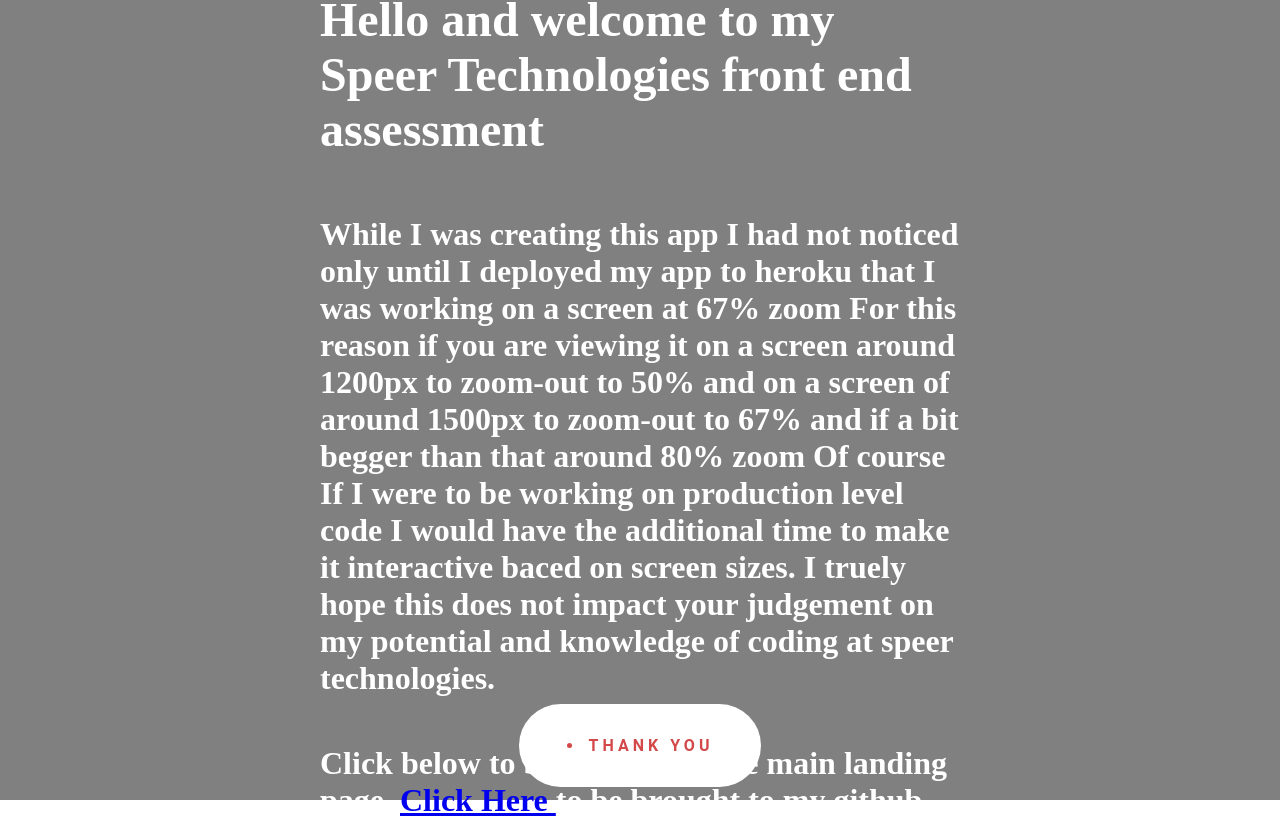
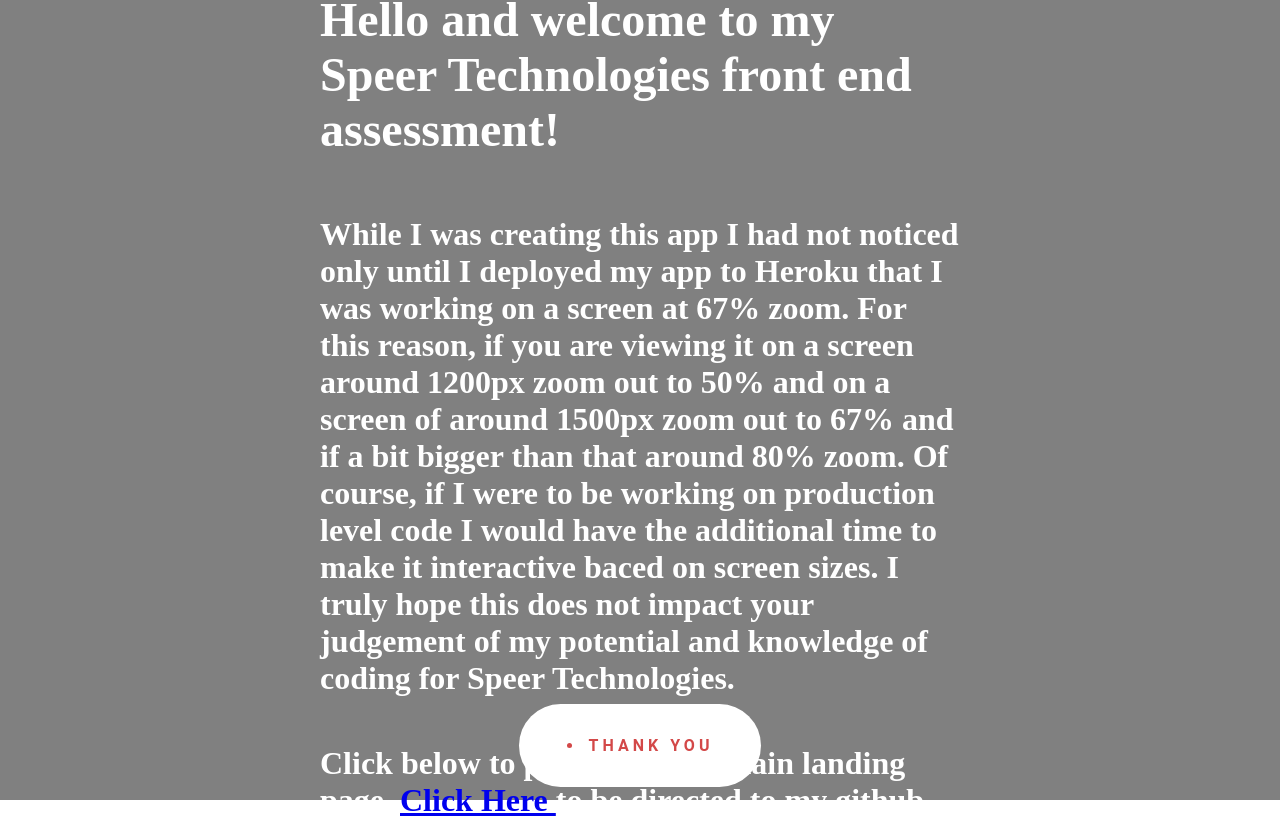
Before and after one commit to roshan0926/speer-assessment, a React (Create React App) app: page / in a window 1280 px wide. Built offline with nearby package versions, Linux system fonts and the light colour scheme.

Commit message:
fix minor campialisation err and word choices

```diff
--- a/src/components/GetExpCon/GetExpCon.jsx
+++ b/src/components/GetExpCon/GetExpCon.jsx
@@ -16,8 +16,8 @@
           <span></span>
           <ul id="menu-getExpCon">
             <a href="/hero-section"><li>What is it</li></a>
-            <a href="/hero-section#perks"><li>perks</li></a>
-            <a href="/pricing"><li>pricing</li></a>
+            <a href="/hero-section#perks"><li>Perks</li></a>
+            <a href="/pricing"><li>Pricing</li></a>
           </ul>
         </div>
       </nav>
--- a/src/components/HeroSection/HeroSection.jsx
+++ b/src/components/HeroSection/HeroSection.jsx
@@ -60,8 +60,8 @@
           <span></span>
           <ul id="menu">
             <a href="/hero-section"><li>What is it</li></a>
-            <a href="/hero-section#perks"><li>perks</li></a>
-            <a href="/pricing"><li>pricing</li></a>
+            <a href="/hero-section#perks"><li>Perks</li></a>
+            <a href="/pricing"><li>Pricing</li></a>
           </ul>
         </div>
       </nav>
--- a/src/components/Home/Home.jsx
+++ b/src/components/Home/Home.jsx
@@ -4,13 +4,13 @@
 export default function Home() {
   return (
     <div className="full-home-page">
-      <h1 className="first-h1">Hello and welcome to my Speer Technologies front end assessment</h1>
-      <h2 className="home-page-body">While I was creating this app I had not noticed only until I deployed my app to heroku that I was working on a screen at 67% zoom
-        For this reason if you are viewing it on a screen around 1200px to zoom-out to 50% and on a screen of around 1500px to zoom-out to 67% and if a bit begger than that around 80% zoom
-        Of course If I were to be working on production level code I would have the additional time to make it interactive baced on screen sizes.
-        I truely hope this does not impact your judgement on my potential and knowledge of coding at speer technologies.
+      <h1 className="first-h1">Hello and welcome to my Speer Technologies front end assessment!</h1>
+      <h2 className="home-page-body">While I was creating this app I had not noticed only until I deployed my app to Heroku that I was working on a screen at 67% zoom.
+        For this reason, if you are viewing it on a screen around 1200px zoom out to 50% and on a screen of around 1500px zoom out to 67% and if a bit bigger than that around 80% zoom.
+        Of course, if I were to be working on production level code I would have the additional time to make it interactive baced on screen sizes.
+        I truly hope this does not impact your judgement of my potential and knowledge of coding for Speer Technologies.
       </h2>
-      <h1 className="second-h1">Click below to be brought to the main landing page. <a href="https://github.com/roshan0926/speer-assessment" target="_blank">Click Here </a> to be brought to my github.  </h1>
+      <h1 className="second-h1">Click below to proceed to the main landing page. <a href="https://github.com/roshan0926/speer-assessment" target="_blank">Click Here </a> to be directed to my github.  </h1>
       <a className="home-page-button"href="/hero-section"><li>Thank You</li></a>
     </div>
   );
--- a/src/components/Perks/Perks.jsx
+++ b/src/components/Perks/Perks.jsx
@@ -24,8 +24,8 @@
           <span></span>
           <ul id="menu-perks">
             <a href="/hero-section"><li>What is it</li></a>
-            <a href="/hero-section#perks"><li>perks</li></a>
-            <a href="/pricing"><li>pricing</li></a>
+            <a href="/hero-section#perks"><li>Perks</li></a>
+            <a href="/pricing"><li>Pricing</li></a>
           </ul>
         </div>
       </nav>
--- a/src/components/Pricing/Pricing.jsx
+++ b/src/components/Pricing/Pricing.jsx
@@ -71,8 +71,8 @@
             <span></span>
             <ul id="menu-perks-pricing">
               <a href="/hero-section"><li>What is it</li></a>
-              <a href="/hero-section#perks"><li>perks</li></a>
-              <a href="/pricing"><li>pricing</li></a>
+              <a href="/hero-section#perks"><li>Perks</li></a>
+              <a href="/pricing"><li>Pricing</li></a>
             </ul>
           </div>
         </nav>
@@ -101,8 +101,8 @@
             <span></span>
             <ul id="menu-perks-pricing">
               <a href="/hero-section"><li>What is it</li></a>
-              <a href="/hero-section#perks"><li>perks</li></a>
-              <a href="/pricing"><li>pricing</li></a>
+              <a href="/hero-section#perks"><li>Perks</li></a>
+              <a href="/pricing"><li>Pricing</li></a>
             </ul>
           </div>
         </nav>
--- a/src/components/Red/Red.jsx
+++ b/src/components/Red/Red.jsx
@@ -23,8 +23,8 @@
           <span></span>
           <ul id="menu-red">
             <a href="/hero-section"><li>What is it</li></a>
-            <a href="/hero-section#perks"><li>perks</li></a>
-            <a href="/pricing"><li>pricing</li></a>
+            <a href="/hero-section#perks"><li>Perks</li></a>
+            <a href="/pricing"><li>Pricing</li></a>
           </ul>
         </div>
       </nav>
--- a/src/components/Reviews/Reviews.jsx
+++ b/src/components/Reviews/Reviews.jsx
@@ -28,8 +28,8 @@
           <span></span>
           <ul id="menu-reviews">
             <a href="/hero-section"><li>What is it</li></a>
-            <a href="/hero-section#perks"><li>perks</li></a>
-            <a href="/pricing"><li>pricing</li></a>
+            <a href="/hero-section#perks"><li>Perks</li></a>
+            <a href="/pricing"><li>Pricing</li></a>
           </ul>
         </div>
       </nav>
--- a/src/components/Yellow/Yellow.jsx
+++ b/src/components/Yellow/Yellow.jsx
@@ -31,8 +31,8 @@
           <span></span>
           <ul id="menu-yellow">
             <a href="/hero-section"><li>What is it</li></a>
-            <a href="/hero-section#perks"><li>perks</li></a>
-            <a href="/pricing"><li>pricing</li></a>
+            <a href="/hero-section#perks"><li>Perks</li></a>
+            <a href="/pricing"><li>Pricing</li></a>
           </ul>
         </div>
       </nav>
--- a/src/components/Yellow/yellow.scss
+++ b/src/components/Yellow/yellow.scss
@@ -167,7 +167,7 @@
 
 .cloud{
   overflow: hidden;
-  margin-top: 25vw;
+  margin-top: 23vw;
   left: 85vw;
   position: absolute;
   border-radius: 100%;
```
